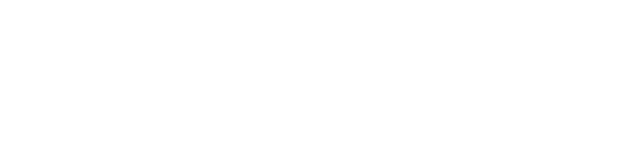
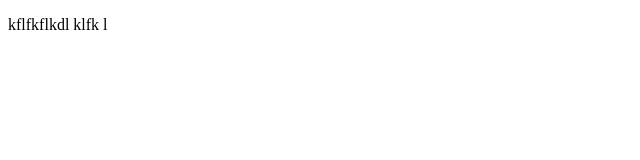
Before and after one commit to Loui057g/test-12345, a plain HTML site: page index.html in a window 1280 px wide. Shown: the whole page, without its empty margins (0-640 px from the left). Drawn offline with Linux system fonts and the light colour scheme.

Commit message:
ny footer

```diff
--- a/index.html
+++ b/index.html
@@ -9,4 +9,7 @@
 <body>
 
 </body>
+<footer>
+    <p>kflfkflkdl klfk l</p>
+</footer>
 </html>
```
